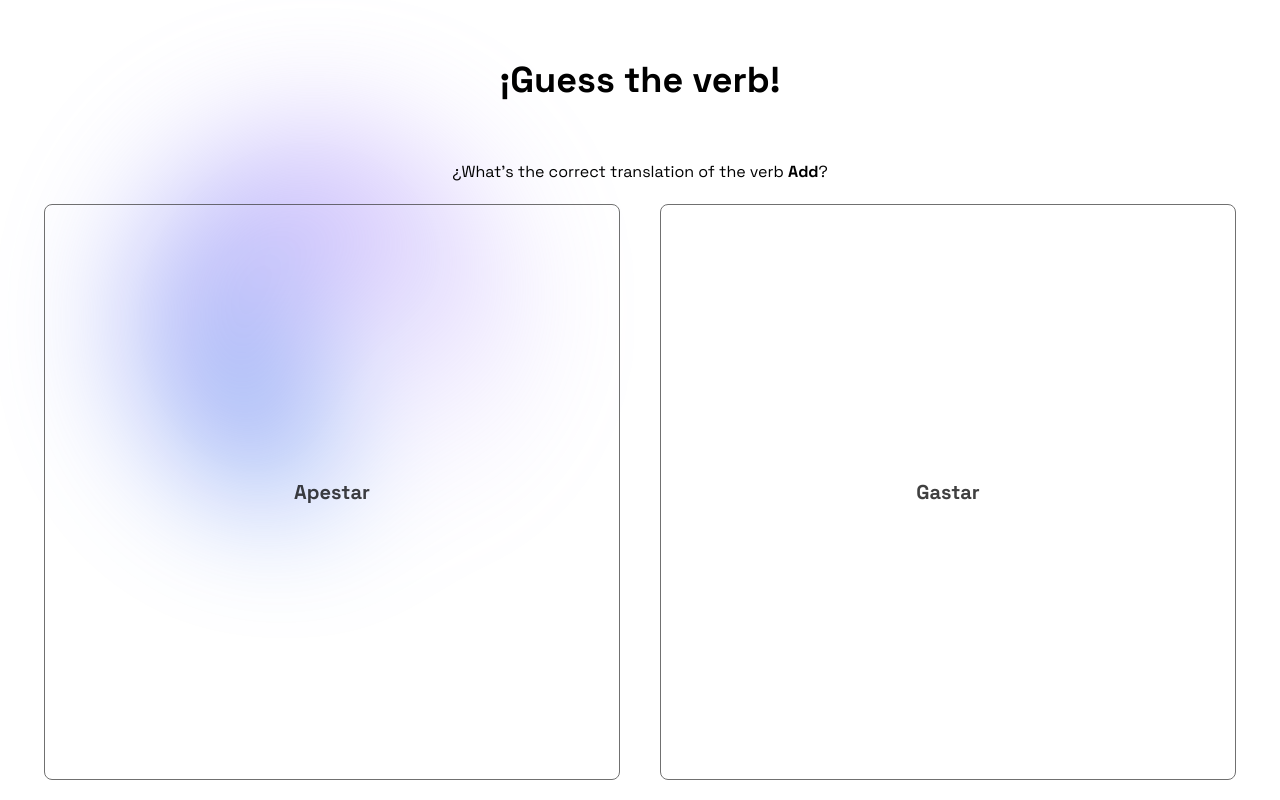
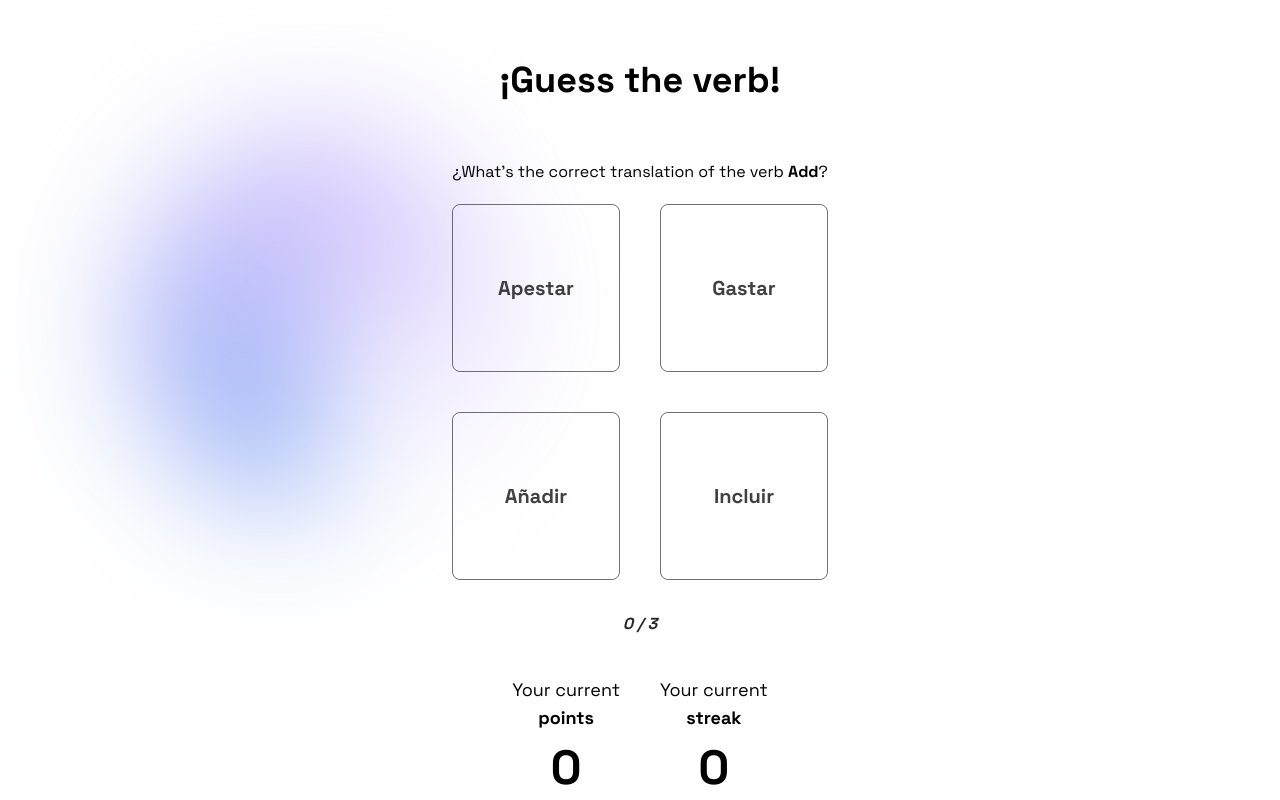
Before and after one commit to AlejandroDalzotto/guess-english, a Next.js app: page /guess-the-verb in a window 1280 px wide. Shown: the top 800 px of the page. Built offline with nearby package versions, Linux system fonts and the light colour scheme; no server answers.

Commit message:
implement basic guess the verb game logic

```diff
--- a/src/components/GuessTheVerbMode.tsx
+++ b/src/components/GuessTheVerbMode.tsx
@@ -3,41 +3,92 @@
 import useStore from "@/hooks/use-store";
 import { useGuessStore } from "@/stores/guess-store";
 import Loader from "./Loader";
+import useSound from "use-sound";
+import { verbs } from "@/lib/data";
 
 export default function GuessTheVerbMode() {
 
-  const store = useStore(useGuessStore, (state) => state)
+  const store = useStore(useGuessStore, (state) => state);
+
+  // Sfx
+  const [playVictory] = useSound("/audio/reward.mp3")
+  const [playDefeat] = useSound("/audio/error.mp3")
+  const [playOnDown] = useSound("/audio/pop-down.mp3")
+  const [playOnUp] = useSound("/audio/pop-up-on.mp3")
 
   if (!store || !store._hasHydrated) {
     return <Loader />
   }
 
+  const handleClick = (selection: string) => {
+    const isCorrect = selection === store.verb?.translations[0];
+
+    if (isCorrect) {
+      playVictory();
+      store.onVictory();
+
+      return;
+    }
+
+    playDefeat();
+    store.onDefeat();
+  }
+
   return (
     <article className="h-full">
+      {
+        store.verb ? (
+          <>
             <header>
 
-        <p className="text-balance text-center">¿What&apos;s the correct translation of the verb <strong className="capitalize">{store.verb.value}</strong>?</p>
+              <p className="text-balance text-center">¿What&apos;s the correct translation of the verb <strong className="capitalize">{store.verb?.value}</strong>?</p>
 
             </header>
 
-      <article className="grid grid-cols-2 gap-10 p-5">
+            <article className="max-w-[416px] mx-auto grid grid-cols-2 gap-10 p-5">
 
               {
                 store.options.map((option) => {
                   return (
-              <div key={crypto.randomUUID()} className="bg-white/5 opacity-75 hover:opacity-100 grid place-content-center border border-neutral-700 h-full aspect-square transition-all rounded-lg dark:hover:scale-105 hover:scale-105">
-                <p className="text-xl capitalize text-balance text-center font-bold">{option}</p>
+                    <div onClick={() => handleClick(option)} key={crypto.randomUUID()} className="bg-white/5 opacity-75 hover:opacity-100 grid place-content-center border border-neutral-700 h-full aspect-square transition-all rounded-lg dark:hover:scale-105 hover:scale-105">
+                      <p className="select-none text-xl capitalize text-balance text-center font-bold">{option}</p>
                     </div>
                   )
                 })
               }
 
             </article>
+            <article className="max-w-[416px] mt-3 mx-auto grid place-content-center">
+              <p className="select-none font-bold text-neutral-800 dark:text-white italic">{store.verbsHistory.length} / {verbs.length}</p>
+            </article>
+          </>
+        ) : (
+          <div className="aspect-square md:aspect-auto md:h-full max-h-96 text-center font-bold max-w-[416px] mx-auto flex flex-col items-center justify-center gap-y-3 p-5">
+            <p className="text-3xl opacity-65">There&apos;s no verbs left</p>
+            <p className="opacity-65">¡You are amazing!</p>
+            <button
+              onMouseDown={() => playOnDown()}
+              onMouseUp={() => {
+                playOnUp()
+                store.reset()
+              }}
+              className="relative active:scale-90 hover:bg-black/5 dark:hover:bg-white/5 grid place-content-center border border-neutral-700 px-6 py-3 transition-all rounded-lg hover:scale-105">
+              reset game
+            </button>
+          </div>
+        )
+      }
 
-      <footer className="flex flex-col items-center gap-y-6">
+      <footer className="select-none flex justify-center gap-x-10 mt-10">
 
-        <p className="text-lg">Your current <strong>points</strong></p>
+        <div className="flex flex-col items-center gap-y-3">
+          <p className="text-lg text-center">Your current <br /> <strong>points</strong></p>
           <span className="font-black text-5xl">{store.points}</span>
+        </div>
+        <div className="flex flex-col items-center gap-y-3">
+          <p className="text-lg text-center">Your current <br /> <strong>streak</strong></p>
+          <span className="font-black text-5xl">{store.streak}</span>
+        </div>
       </footer>
     </article>
   )
--- a/src/lib/utils.ts
+++ b/src/lib/utils.ts
@@ -4,29 +4,35 @@ import type { Verb } from "./types";
 export const generateOptions = (mainVerb: string | undefined): string[] => {
 
   if (!mainVerb || mainVerb === "") {
-    throw new Error("It was a problem generating the options.")
+    throw new Error("There was a problem generating the options.");
   }
 
-  const options = [mainVerb]
+  const options = [mainVerb];
 
-  for (let i = 1; i < 4; i++) {
+  while (options.length < 4) {
+    const randIndex = Math.floor(Math.random() * translatedVerbs.length);
+    const randomVerb = translatedVerbs[randIndex];
+    if (!options.includes(randomVerb)) {
+      options.push(randomVerb);
+    }
+  }
 
-    const j = Math.floor(Math.random() * translatedVerbs.length);
-    options.push(translatedVerbs[j])
-  }
   return shuffleArray(options);
 }
 
-export const getRandomVerb = (): Verb => {
+export const getRandomVerb = (currentVerbsHistory: Verb[]): Verb => {
+  let verb: Verb | undefined;
 
-  const randIndex = Math.floor(Math.random() * verbs.length);
-  const verb = verbs.at(randIndex)
+  do {
+    const randIndex = Math.floor(Math.random() * verbs.length);
+    verb = verbs.at(randIndex);
+  } while (verb && currentVerbsHistory.some(v => v.value === verb?.value));
 
-  if(!verb) {
-    throw new Error("Verb doesn't found.")
+  if (!verb) {
+    throw new Error("Verb not found.");
   }
 
-  return verb
+  return verb;
 }
 
 export const shuffleArray = <T>(array: T[]): T[] => {
@@ -38,3 +44,23 @@ export const shuffleArray = <T>(array: T[]): T[] => {
 
   return array;
 }
+
+export const calculatePoints = (currentPoints: number, streak: number, operation: "sum" | "sub" = "sum"): number => {
+  // Base points won or lost
+  let points = 10;
+
+  if (streak > 0) {
+    // Point multiplier based on streak
+    const multiplier = Math.log2(streak + 1);
+
+    // Apply the multiplier to the base points
+    points *= multiplier;
+
+  }
+
+  if (operation === "sub") {
+    return Math.round(currentPoints - points);
+  }
+
+  return Math.round(currentPoints + points);
+}
--- a/src/stores/guess-store.ts
+++ b/src/stores/guess-store.ts
@@ -1,15 +1,15 @@
 import { verbs } from '@/lib/data';
 import type { Verb } from '@/lib/types';
-import { generateOptions, getRandomVerb } from '@/lib/utils';
+import { calculatePoints, generateOptions, getRandomVerb } from '@/lib/utils';
 import { create } from 'zustand'
-import { persist } from 'zustand/middleware';
+import { createJSONStorage, persist } from 'zustand/middleware';
 
 type State = {
   points: number;
   streak: number;
   verbsHistory: Verb[];
   options: string[];
-  verb: Verb;
+  verb: Verb | null;
   _hasHydrated: boolean;
 }
 
@@ -20,47 +20,65 @@ type Actions = {
   setHasHydrated: (state: boolean) => void;
 }
 
-const verb = getRandomVerb()
+// initial values
+const verb = getRandomVerb([])
 const options = generateOptions(verb.translations.at(0))
 
-const initialState: State = {
+const initialState: Omit<State, "_hasHydrated"> = {
   points: 0,
   streak: 0,
   verbsHistory: [],
   options,
   verb,
-  _hasHydrated: false,
 }
 
 export const useGuessStore = create<State & Actions>()(
   persist(
     (set, get) => ({
       ...initialState,
+      _hasHydrated: false,
       setHasHydrated: (state: boolean) => {
         set({
           _hasHydrated: state
         });
       },
       onVictory: () => {
-        const newVerb = verbs.find(v => !get().verbsHistory.includes(v))
 
-        if (!newVerb) throw new Error("There's no more verbs to guess")
-
-        const options = generateOptions(newVerb.translations.at(0))
-
+        const guessedVerb = get().verb!
         set((state) => ({
           streak: state.streak + 1,
-          options,
+          points: state.points + 5,
+          verbsHistory: [...state.verbsHistory, guessedVerb],
+        }))
+
+        const hasNoVerbsLeft = verbs.every(value => get().verbsHistory.includes(value))
+
+        if (hasNoVerbsLeft) {
+          set(() => ({
+            verb: null,
+          }))
+
+          return
+        }
+
+        const newVerb = getRandomVerb(get().verbsHistory)
+        const newOptions = generateOptions(newVerb.translations.at(0))
+
+        set(() => ({
+          options: newOptions,
           verb: newVerb,
-          points: state.points * (state.streak / 0.1)
         }))
 
       },
-      onDefeat: () => set(() => ({})),
-      reset: () => set(initialState),
+      onDefeat: () => set((state) => ({
+        streak: get().streak <= 1 ? 0 : get().streak - 1,
+        points: state.points - 5,
+      })),
+      reset: () => set(() => ({ ...initialState })),
     }),
     {
       name: "game-store",
+      storage: createJSONStorage(() => sessionStorage),
       onRehydrateStorage: () => (state) => {
         state?.setHasHydrated(true)
       },
```
Also changed, not shown: src/components/ResetGuessVerbButton.tsx (added), 1 other file (tests, documents, lock files or other folders). Lines whose indentation alone changed are shown as unchanged.
